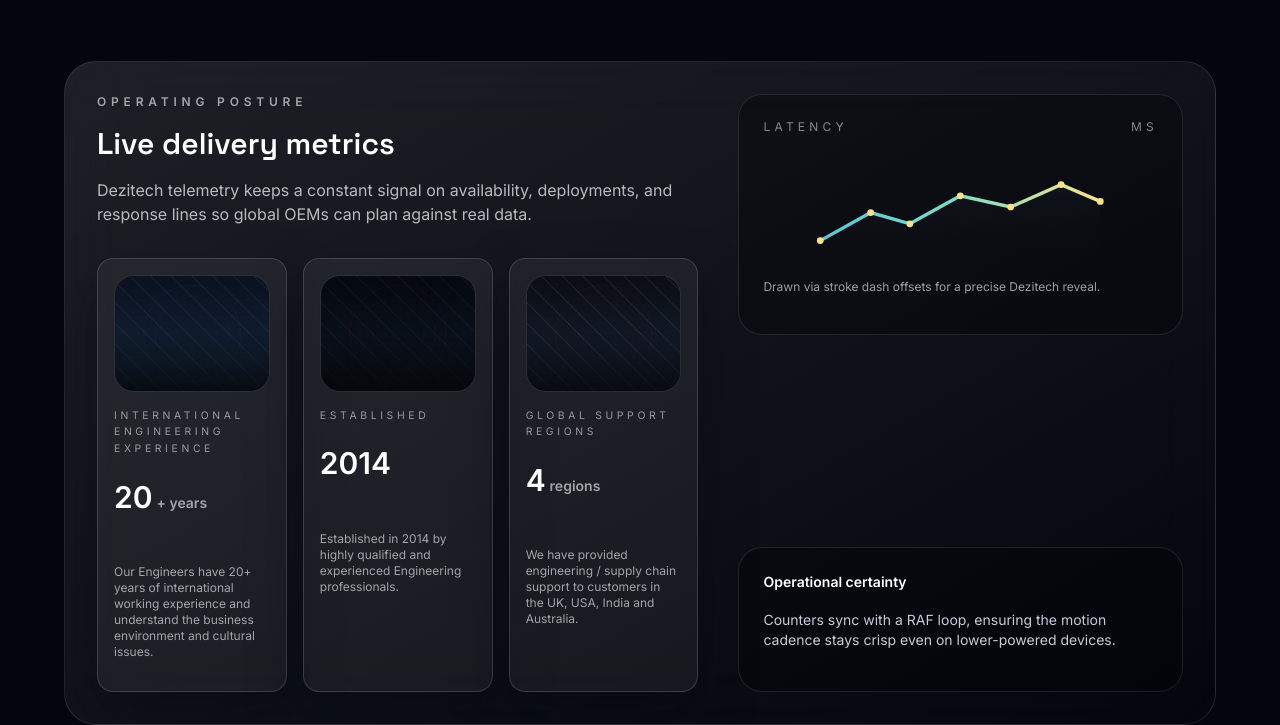
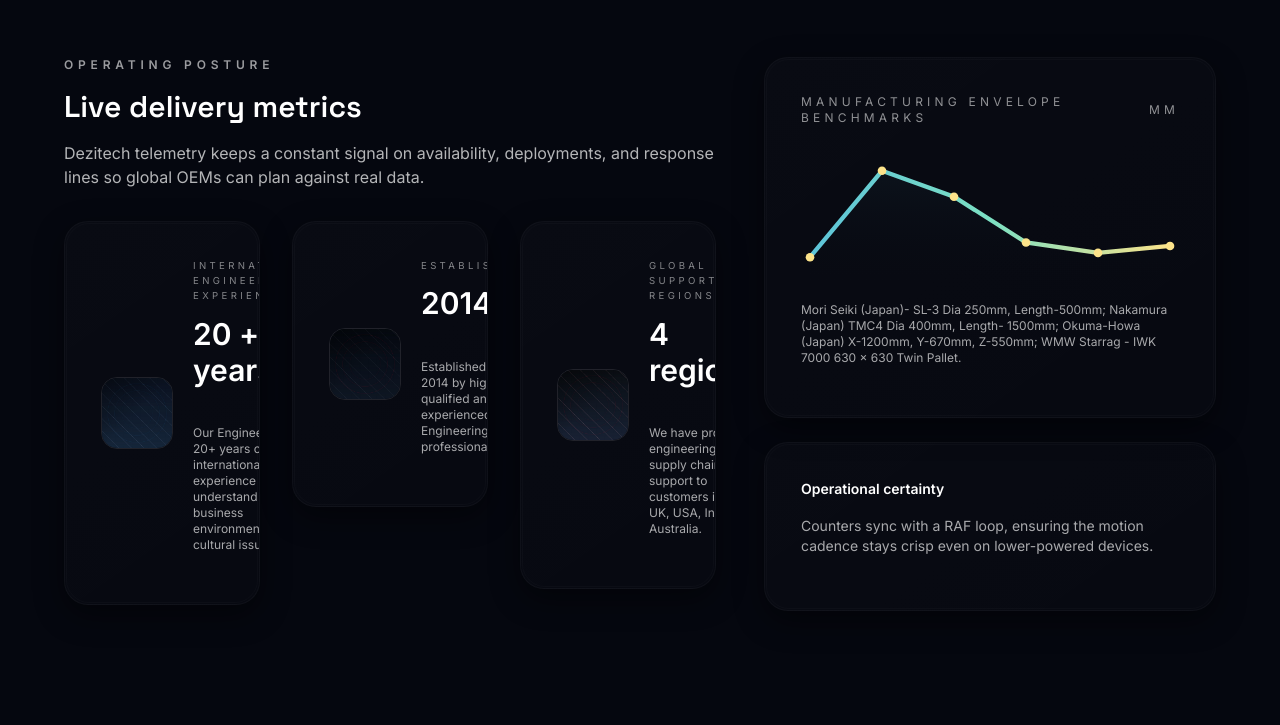
Before and after one commit to alok-kul5/dezitechweb, a Next.js app: page / in a window 1280 px wide. Shown: the part 2162-2887 px from the top of the page. Built offline with nearby package versions, Linux system fonts and the light colour scheme.

Commit message:
feat(ui): data-driven kpi cards & aligned graph surfaces

```diff
--- a/components/AnimatedLineGraph.tsx
+++ b/components/AnimatedLineGraph.tsx
@@ -1,6 +1,9 @@
 "use client";
 
 import { motion } from "framer-motion";
+import { useEffect, useMemo, useState } from "react";
+
+import { getSiteContentSync, loadSiteContent } from "@/lib/siteData";
 
 import { useReducedMotion } from "./useReducedMotion";
 
@@ -10,44 +13,66 @@ type DataPoint = {
 };
 
 type AnimatedLineGraphProps = {
-  points?: DataPoint[];
+  data?: number[];
   className?: string;
 };
 
-const DEFAULT_POINTS: DataPoint[] = [
-  { x: 0, y: 32 },
-  { x: 18, y: 22 },
-  { x: 32, y: 26 },
-  { x: 50, y: 16 },
-  { x: 68, y: 20 },
-  { x: 86, y: 12 },
-  { x: 100, y: 18 },
-];
+const staticGraph = getSiteContentSync().lineGraph;
+const GRAPH_EASE: [number, number, number, number] = [0.16, 0.84, 0.44, 1];
 
-const GRAPH_EASE: [number, number, number, number] = [0.16, 0.84, 0.44, 1];
+const buildPointsFromData = (values: number[]): DataPoint[] => {
+  if (!values.length) {
+    return [
+      { x: 0, y: 24 },
+      { x: 50, y: 18 },
+      { x: 100, y: 20 },
+    ];
+  }
+
+  const max = Math.max(...values);
+  const min = Math.min(...values);
+  const range = max - min || 1;
+
+  return values.map((value, index) => {
+    const x = values.length === 1 ? 100 : (index / (values.length - 1)) * 100;
+    const normalized = (value - min) / range;
+    const y = 32 - normalized * 24;
+    return { x, y };
+  });
+};
 
 const buildPath = (points: DataPoint[]) =>
   points
-    .map((point, index) =>
-      `${index === 0 ? "M" : "L"} ${point.x} ${point.y}`,
-    )
+    .map((point, index) => `${index === 0 ? "M" : "L"} ${point.x} ${point.y}`)
     .join(" ");
 
-const AnimatedLineGraph = ({
-  points = DEFAULT_POINTS,
-  className,
-}: AnimatedLineGraphProps) => {
+const AnimatedLineGraph = ({ data, className }: AnimatedLineGraphProps) => {
   const prefersReducedMotion = useReducedMotion();
   const shouldAnimate = !prefersReducedMotion;
-  const path = buildPath(points);
+  const [points, setPoints] = useState<DataPoint[]>(() => buildPointsFromData(data ?? staticGraph.data));
+
+  useEffect(() => {
+    if (data) {
+      setPoints(buildPointsFromData(data));
+      return;
+    }
+
+    let mounted = true;
+    loadSiteContent().then((content) => {
+      if (mounted) {
+        setPoints(buildPointsFromData(content.lineGraph.data));
+      }
+    });
+
+    return () => {
+      mounted = false;
+    };
+  }, [data]);
+
+  const path = useMemo(() => buildPath(points), [points]);
 
   return (
-    <svg
-      viewBox="0 0 100 40"
-      role="img"
-      aria-label="Latency trendline"
-      className={className}
-    >
+    <svg viewBox="0 0 100 40" role="img" aria-label="Performance trendline" className={className}>
       <defs>
         <linearGradient id="graph-stroke" x1="0%" y1="0%" x2="100%" y2="0%">
           <stop offset="0%" stopColor="#5DC4D9" />
@@ -60,11 +85,7 @@ const AnimatedLineGraph = ({
         </linearGradient>
       </defs>
 
-      <path
-        d={`${path} L 100 40 L 0 40 Z`}
-        fill="url(#graph-fill)"
-        opacity={0.15}
-      />
+      <path d={`${path} L 100 40 L 0 40 Z`} fill="url(#graph-fill)" opacity={0.15} />
 
       <motion.path
         d={path}
@@ -74,11 +95,7 @@ const AnimatedLineGraph = ({
         strokeLinecap="round"
         initial={shouldAnimate ? { pathLength: 0, opacity: 0.4 } : undefined}
         animate={shouldAnimate ? { pathLength: 1, opacity: 1 } : undefined}
-        transition={
-          shouldAnimate
-            ? { duration: 1.8, ease: GRAPH_EASE, delay: 0.4 }
-            : undefined
-        }
+        transition={shouldAnimate ? { duration: 1.8, ease: GRAPH_EASE, delay: 0.4 } : undefined}
       />
 
       {points.map((point, index) => (
--- a/components/AnimatedStats.tsx
+++ b/components/AnimatedStats.tsx
@@ -1,12 +1,13 @@
 "use client";
 
-import Image from "next/image";
 import { motion, useInView } from "framer-motion";
 import { useEffect, useMemo, useRef, useState } from "react";
 
 import { getSiteContentSync, loadSiteContent } from "@/lib/siteData";
 
 import AnimatedLineGraph from "./AnimatedLineGraph";
+import KpiCard from "./KpiCard";
+import LayoutGrid from "./LayoutGrid";
 import MotionReveal from "./MotionReveal";
 import { useReducedMotion } from "./useReducedMotion";
 
@@ -23,6 +24,7 @@ const AnimatedStats = () => {
   const shouldAnimate = !prefersReducedMotion;
   const [kpis, setKpis] = useState<KpiStat[]>(staticContent.kpis);
   const [values, setValues] = useState<number[]>(() => staticContent.kpis.map(() => 0));
+  const [graphMeta, setGraphMeta] = useState(staticContent.lineGraph);
   const isInView = useInView(containerRef, {
     once: true,
     margin: "-20% 0px",
@@ -33,6 +35,7 @@ const AnimatedStats = () => {
     loadSiteContent().then((content) => {
       if (mounted) {
         setKpis(content.kpis);
+        setGraphMeta(content.lineGraph);
       }
     });
     return () => {
@@ -95,16 +98,18 @@ const AnimatedStats = () => {
   );
 
   return (
-    <section className="px-6 py-16">
+    <section className="px-6 py-20">
       <motion.div
         ref={containerRef}
-        className="relative mx-auto grid w-full max-w-6xl gap-10 overflow-hidden rounded-[32px] border border-white/10 bg-gradient-to-br from-white/10 via-white/5 to-transparent p-8 text-white shadow-[0_40px_120px_rgba(3,6,15,0.55)] backdrop-blur-2xl lg:grid-cols-[1.15fr_0.85fr]"
-        initial={{ opacity: 0, y: 30 }}
+        initial={{ opacity: 0, y: 20 }}
         whileInView={{ opacity: 1, y: 0 }}
-        viewport={{ once: true, amount: 0.25 }}
-        transition={{ duration: 0.65, ease: [0.21, 0.8, 0.32, 1] }}
+        viewport={{ once: true, amount: 0.2 }}
+        transition={{ duration: 0.6, ease: [0.21, 0.8, 0.32, 1] }}
       >
-        <div>
+        <LayoutGrid
+          gapClassName="gap-12"
+          left={
+            <div className="space-y-8">
               <MotionReveal as="div" className="space-y-4" direction="up" distance={18} stagger={0.08}>
                 <p className="text-xs font-semibold uppercase tracking-[0.4em] text-white/60">Operating posture</p>
                 <h3 className="text-3xl font-semibold text-white">Live delivery metrics</h3>
@@ -114,67 +119,56 @@ const AnimatedStats = () => {
                 </p>
               </MotionReveal>
 
-            <div className="mt-8 grid gap-4 sm:grid-cols-3">
+              <div className="kpi-grid">
                 {stats.map((stat, index) => (
-                <motion.article
+                  <motion.div
                     key={stat.label}
-                  className="flex flex-col overflow-hidden rounded-2xl border border-white/15 bg-white/5 p-4 shadow-[0_25px_55px_rgba(5,9,19,0.45)]"
                     initial={shouldAnimate ? { opacity: 0, y: 18 } : undefined}
                     animate={shouldAnimate ? { opacity: 1, y: 0 } : undefined}
                     transition={
                       shouldAnimate
                         ? {
-                          duration: 0.55,
+                            duration: 0.45,
                             delay: 0.35 + index * 0.08,
                             ease: [0.21, 0.8, 0.32, 1],
                           }
                         : undefined
                     }
                   >
-                  <div className="relative mb-4 aspect-[4/3] overflow-hidden rounded-xl border border-white/10 bg-black/30">
-                    <Image
-                      src={stat.media ?? "/images/DEZITECH_IMG_02.jpg"}
-                      alt={`${stat.label} visual`}
-                      fill
-                      className="object-cover"
-                      sizes="(min-width: 768px) 180px, 33vw"
-                      loading="lazy"
+                    <KpiCard
+                      label={stat.label}
+                      value={`${stat.prefix ?? ""}${formatValue(stat.current, stat.decimals)}${
+                        stat.suffix ? ` ${stat.suffix}` : ""
+                      }`}
+                      description={stat.description}
+                      icon={stat.icon}
+                      media={stat.media}
                     />
-                    <div className="absolute inset-0 bg-gradient-to-t from-black/70 via-transparent to-transparent" />
-                  </div>
-                  <p className="text-[0.65rem] uppercase tracking-[0.35em] text-white/55">{stat.label}</p>
-                  <p className="mt-2 text-3xl font-semibold text-white">
-                    {stat.prefix ?? ""}
-                    {formatValue(stat.current, stat.decimals)}
-                    {stat.suffix ? <span className="ml-1 text-sm text-white/60">{stat.suffix}</span> : null}
-                  </p>
-                  <p className="mt-3 text-xs text-white/60">{stat.description}</p>
-                </motion.article>
+                  </motion.div>
                 ))}
               </div>
             </div>
-
-        <div className="flex flex-col justify-between gap-6">
-          <MotionReveal direction="up" distance={18} className="rounded-3xl border border-white/10 bg-black/30 p-6">
-            <div className="flex items-center justify-between text-xs uppercase tracking-[0.35em] text-white/50">
-              <span>Latency</span>
-              <span>ms</span>
+          }
+          right={
+            <div className="space-y-6">
+              <MotionReveal direction="up" distance={18} className="card-surface p-6">
+                <div className="flex items-center justify-between text-xs uppercase tracking-[0.35em] text-white/55">
+                  <span>{graphMeta.title}</span>
+                  <span>{graphMeta.unit}</span>
                 </div>
-            <AnimatedLineGraph className="mt-4 h-28 w-full" />
-            <p className="mt-4 text-xs text-white/60">Drawn via stroke dash offsets for a precise Dezitech reveal.</p>
+                <AnimatedLineGraph className="mt-4 h-36 w-full" data={graphMeta.data} />
+                <p className="mt-4 text-xs text-white/65">{graphMeta.description}</p>
               </MotionReveal>
 
-          <MotionReveal
-            direction="up"
-            distance={18}
-            className="rounded-3xl border border-white/10 bg-black/30 p-6 text-sm text-white/70"
-          >
+              <MotionReveal direction="up" distance={18} className="card-surface p-6 text-sm text-white/70">
                 <p className="font-semibold text-white">Operational certainty</p>
-            <p className="mt-2">
+                <p className="mt-2 text-white/65">
                   Counters sync with a RAF loop, ensuring the motion cadence stays crisp even on lower-powered devices.
                 </p>
               </MotionReveal>
             </div>
+          }
+        />
       </motion.div>
     </section>
   );
--- /dev/null
+++ b/components/KpiCard.tsx
@@ -0,0 +1,42 @@
+import Image from "next/image";
+
+type KpiCardProps = {
+  label: string;
+  value: string;
+  description?: string;
+  icon?: string;
+  media?: string;
+};
+
+const FALLBACK_MEDIA = "/images/DEZITECH_IMG_02.jpg";
+
+const KpiCard = ({ label, value, description, icon, media }: KpiCardProps) => {
+  const visual = media ?? icon ?? FALLBACK_MEDIA;
+
+  return (
+    <article className="card-surface flex items-center gap-5 bg-white/5">
+      <div
+        className="relative shrink-0 overflow-hidden rounded-2xl border border-white/10"
+        style={{ width: "72px", height: "72px" }}
+      >
+        <Image
+          src={visual}
+          alt={`${label} visual`}
+          width={72}
+          height={72}
+          className="h-full w-full object-cover"
+          loading="lazy"
+        />
+        <div className="absolute inset-0 bg-gradient-to-br from-black/40 via-transparent to-transparent" />
+      </div>
+      <div>
+        <p className="text-[0.6rem] uppercase tracking-[0.35em] text-white/50">{label}</p>
+        <p className="mt-2 text-3xl font-semibold text-white">{value}</p>
+        {description ? <p className="mt-2 text-xs text-white/65">{description}</p> : null}
+      </div>
+    </article>
+  );
+};
+
+export type { KpiCardProps };
+export default KpiCard;
--- /dev/null
+++ b/components/LayoutGrid.tsx
@@ -0,0 +1,24 @@
+import { ReactNode } from "react";
+
+type LayoutGridProps = {
+  left: ReactNode;
+  right?: ReactNode;
+  className?: string;
+  gapClassName?: string;
+};
+
+const LayoutGrid = ({ left, right, className, gapClassName = "gap-10" }: LayoutGridProps) => {
+  const wrapperClass = ["mx-auto w-full max-w-[1200px] px-6", className].filter(Boolean).join(" ");
+  const gridClass = ["grid lg:grid-cols-12", gapClassName].filter(Boolean).join(" ");
+
+  return (
+    <div className={wrapperClass}>
+      <div className={gridClass}>
+        <div className="lg:col-span-7">{left}</div>
+        {right ? <div className="mt-10 lg:col-span-5 lg:mt-0">{right}</div> : null}
+      </div>
+    </div>
+  );
+};
+
+export default LayoutGrid;
```
Also changed, not shown: components/AnimatedHero.tsx (+10 -7 lines). Lines whose indentation alone changed are shown as unchanged.
